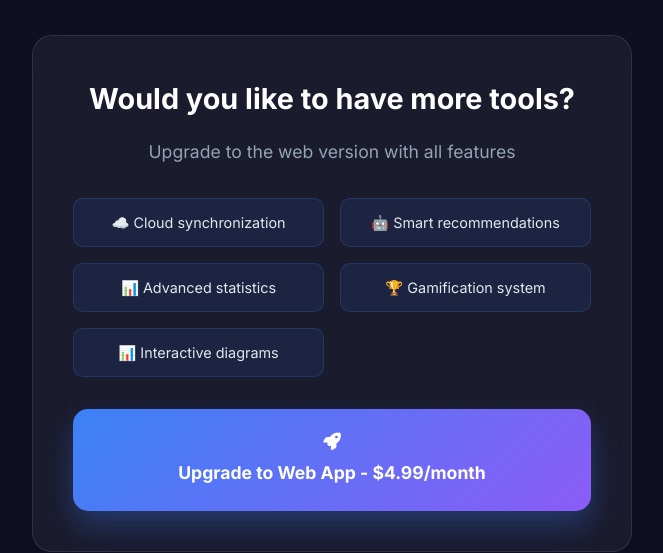
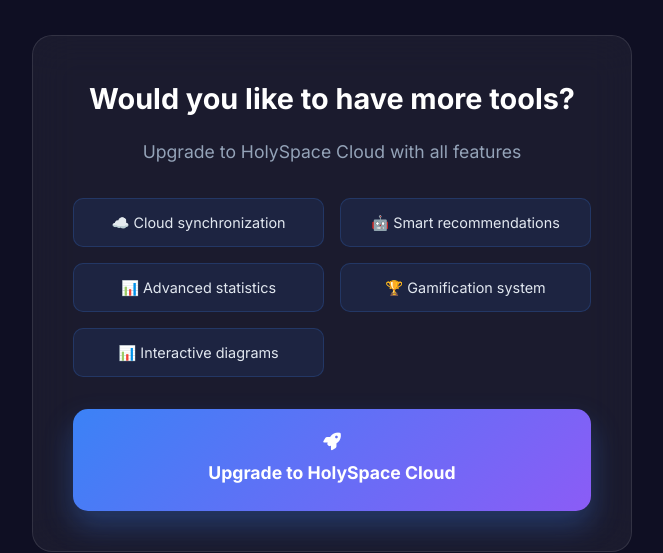
Before and after one commit to systemcrash92/HolySpaceDownload, a website: page hosting/index.html in a window 1280 px wide. Shown: the part 5060-5613 px from the top of the page, without its empty margins (308-971 px from the left). Drawn offline with nearby package versions, Linux system fonts and the light colour scheme.

Commit message:
refactor: update upgrade button text to 'HolySpace Cloud' and remove price

```diff
--- a/hosting/index.html
+++ b/hosting/index.html
@@ -321,7 +321,7 @@
                     <div class="upgrade-card">
                         <div class="upgrade-header">
                             <h3 data-es="¿Te gustaría tener más herramientas?" data-en="Would you like to have more tools?">Would you like to have more tools?</h3>
-                            <p data-es="Actualiza a la versión web con todas las características" data-en="Upgrade to the web version with all features">Upgrade to the web version with all features</p>
+                            <p data-es="Actualiza a HolySpace Cloud con todas las características" data-en="Upgrade to HolySpace Cloud with all features">Upgrade to HolySpace Cloud with all features</p>
                         </div>
                         <div class="upgrade-features">
                             <span data-es="☁️ Sincronización en la nube" data-en="☁️ Cloud synchronization">☁️ Cloud synchronization</span>
@@ -332,7 +332,7 @@
                         </div>
                         <a href="https://bible.holyspace.app/login" target="_blank" class="upgrade-btn">
                             <i class="fas fa-rocket"></i>
-                            <span data-es="Actualizar a Web App - $4.99/mes" data-en="Upgrade to Web App - $4.99/month">Upgrade to Web App - $4.99/month</span>
+                            <span data-es="Actualizar a HolySpace Cloud" data-en="Upgrade to HolySpace Cloud">Upgrade to HolySpace Cloud</span>
                         </a>
                     </div>
                 </div>
```
